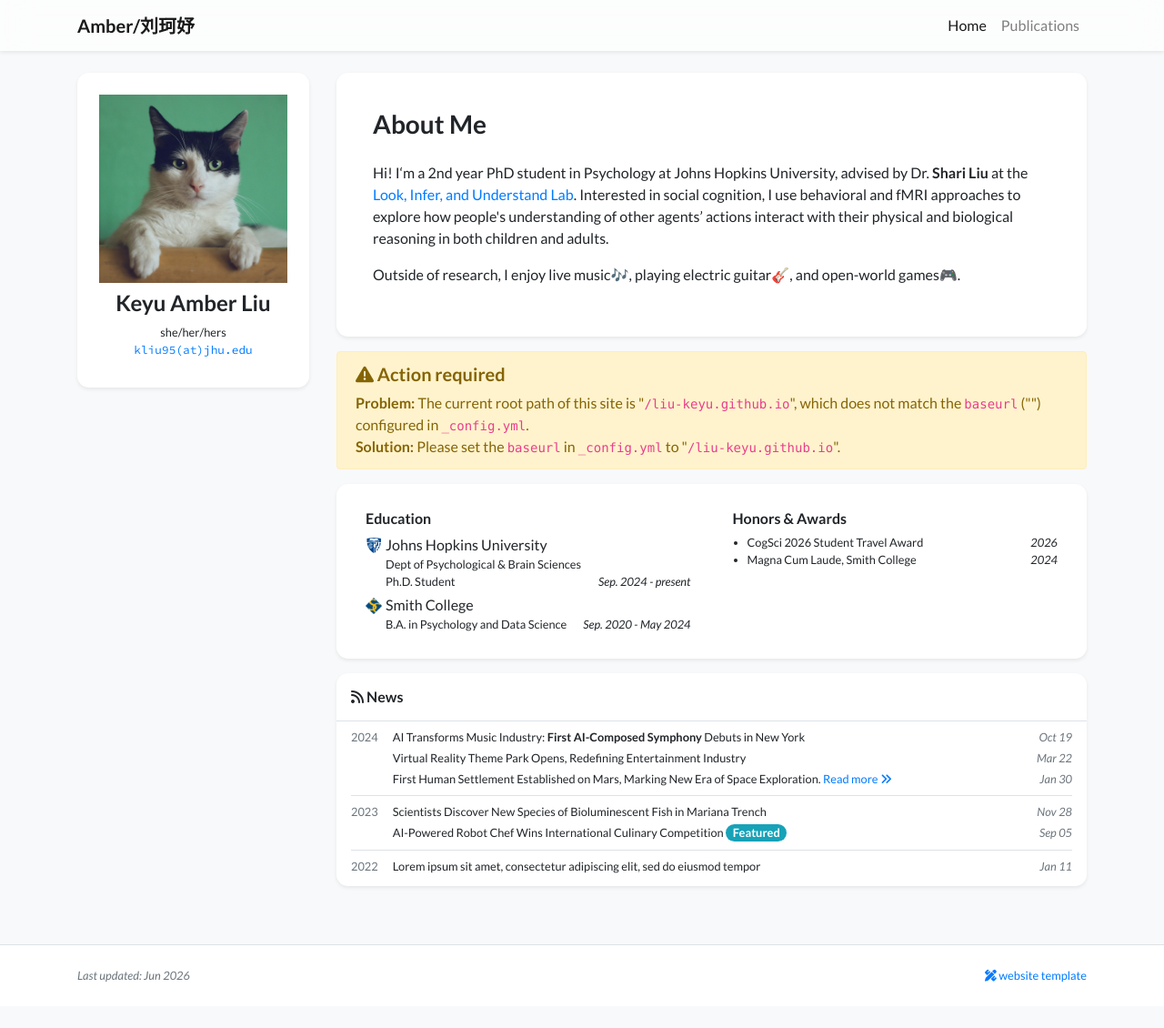
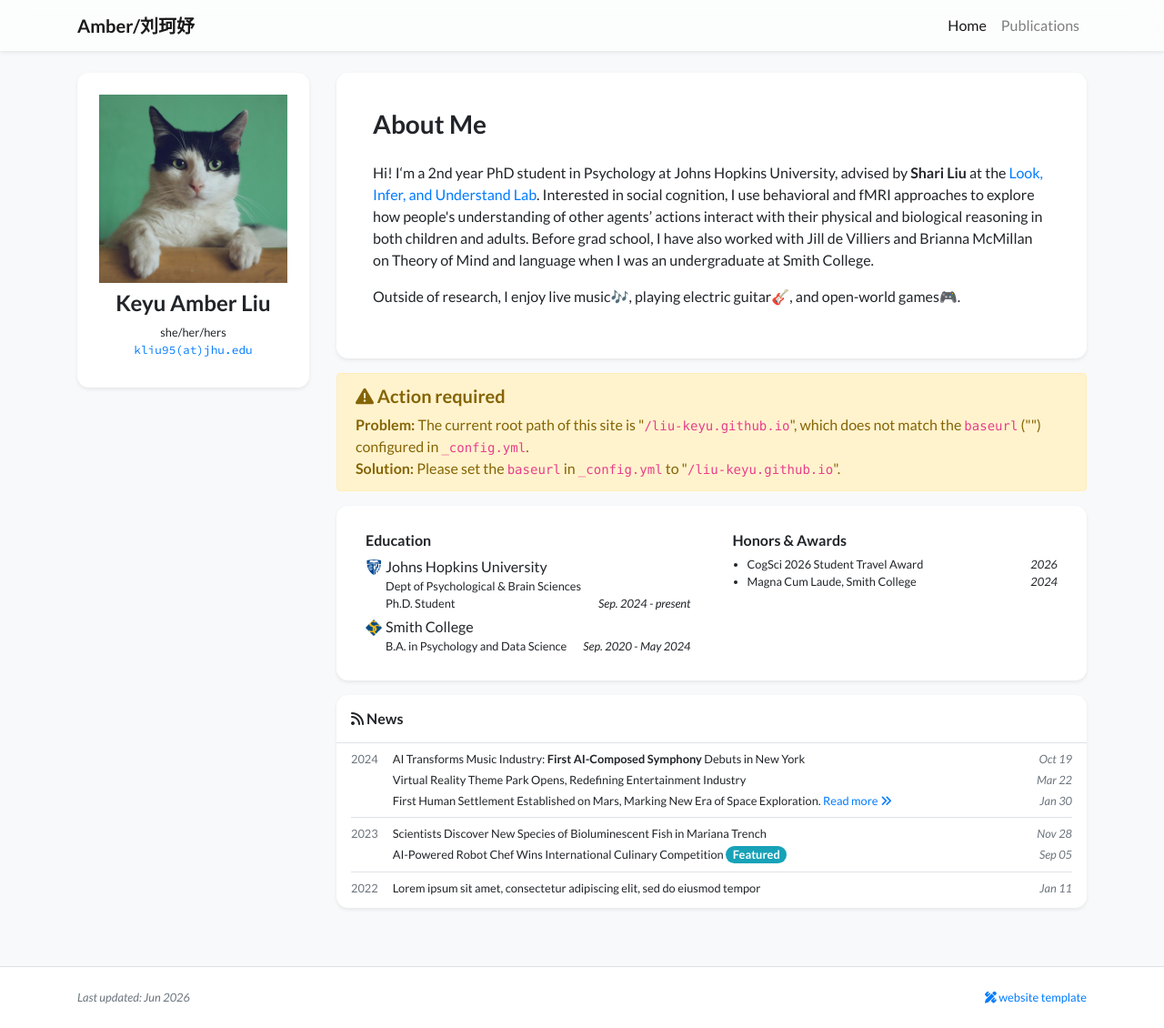
Before and after one commit to liu-keyu/liu-keyu.github.io, a Jekyll site: the page built from index.html, in a window 1280 px wide and 1130 px high. Shown: the whole window at 91% size. Built offline with Jekyll 4.4.1, drawn with Linux system fonts in a browser that asks for light colours; nearby versions of some CDN libraries; a style sheet for code colours, icons or effects is not loaded.

Commit message:
Update profile.yml

```diff
--- a/_data/profile.yml
+++ b/_data/profile.yml
@@ -20,8 +20,9 @@ positions:
 short_bio_text_justify: false
 short_bio: >-
   <p>
-    Hi! I‘m a 2nd year PhD student in Psychology at Johns Hopkins University, advised by Dr. <strong>Shari Liu</strong> at the <a href="https://www.liulaboratory.org/home" target="_blank">Look, Infer, and Understand Lab</a>.
+    Hi! I‘m a 2nd year PhD student in Psychology at Johns Hopkins University, advised by <strong>Shari Liu</strong> at the <a href="https://www.liulaboratory.org/home" target="_blank">Look, Infer, and Understand Lab</a>.
     Interested in social cognition, I use behavioral and fMRI approaches to explore how people's understanding of other agents’ actions interact with their physical and biological reasoning in both children and adults.
+    Before grad school, I have also worked with Jill de Villiers and Brianna McMillan on Theory of Mind and language when I was an undergraduate at Smith College.
   </p>
   <p>
     Outside of research, I enjoy live music🎶, playing electric guitar🎸, and open-world games🎮.
```
